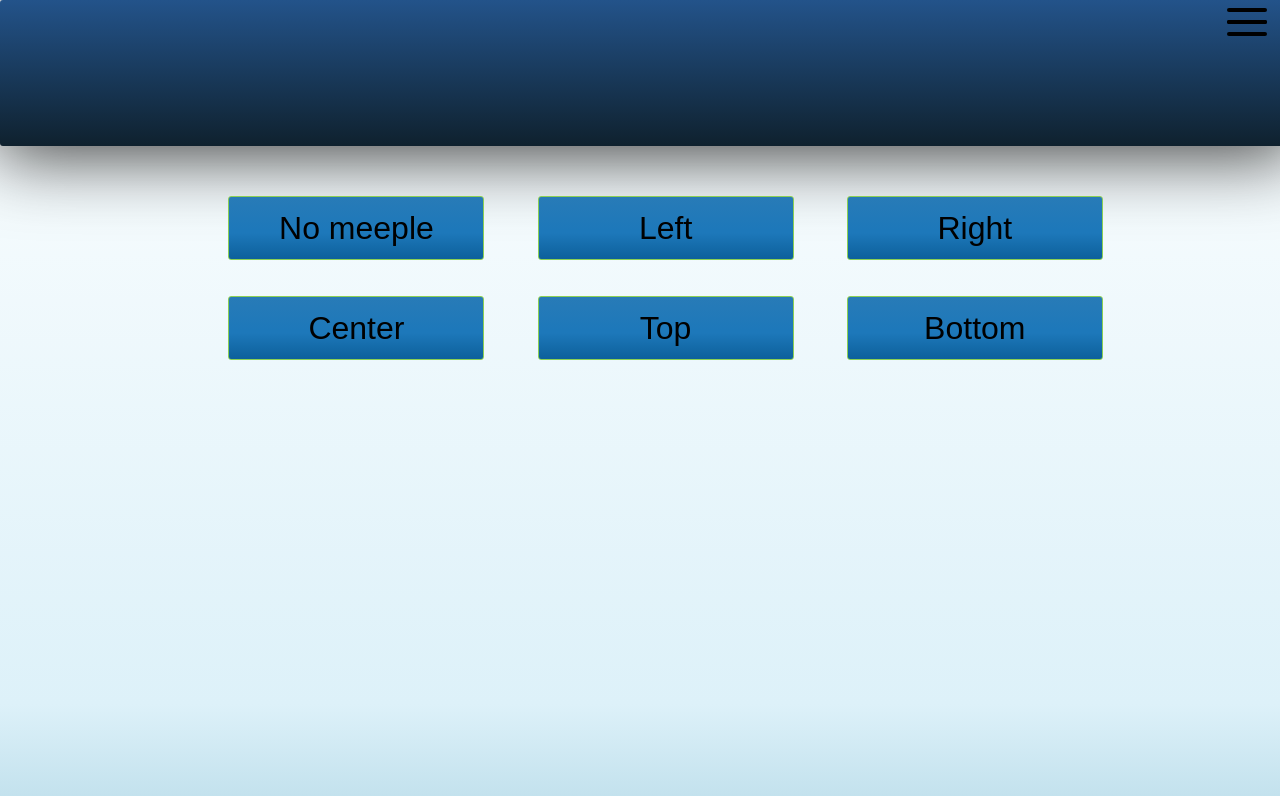
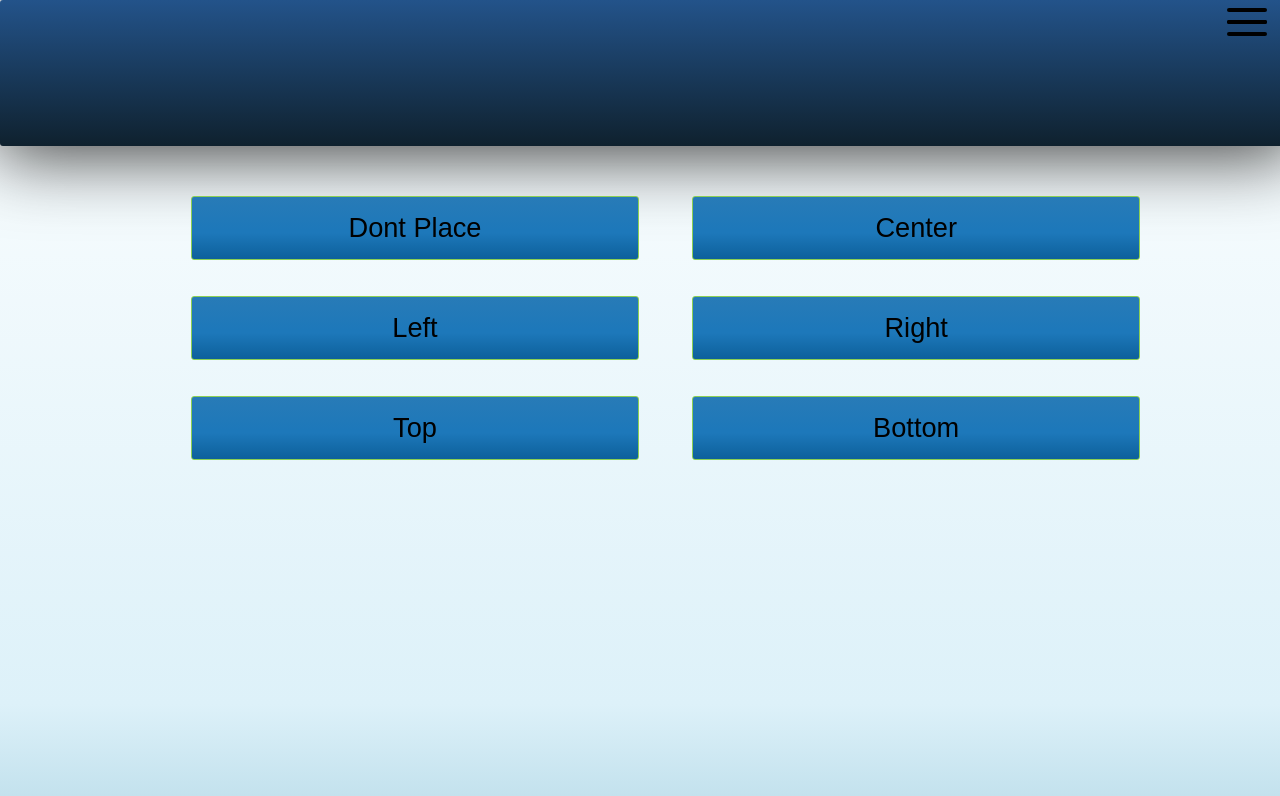
Before and after one commit to ka2le/tilegame, a website: page public/player.html in a window 1280 px wide. Drawn offline with nearby package versions, Linux system fonts and the light colour scheme.

Commit message:
fixed buttons

```diff
--- a/public/player.css
+++ b/public/player.css
@@ -27,11 +27,7 @@ body,html {
 	display:inline;
 
 }
-#meepleTable input{
-margin-left:4vw;
-width: 20vw !important;
-padding:1vh;
-}
+
 #waitingDiv{
 	display:none;
 	font-size:4em;
@@ -95,7 +91,12 @@ height:7vh !important;
 	border-radius: 7px;
 	font-family: "Century Gothic", CenturyGothic, AppleGothic, sans-serif;
 }
-
+#meepleTable input{
+margin-left:4vw;
+width: 35vw !important;
+padding:1vh;
+font-size:1.7em !important;
+}
 #top{
 	//border-bottom: 2px solid;
 	//border-color: rgb(186, 245, 255);
--- a/public/player.html
+++ b/public/player.html
@@ -82,18 +82,27 @@
 				<table style="width:100%" id="meepleTable">
 				<td>
 				  <tr>
-					<th><input type="button" value="No meeple" class="inputButton  arrow" onclick="placeMeeple('0')" ></th>
-					<th><input type="button" value="Left" class="inputButton  arrow" onclick="placeMeeple('1')" ></th>
-					<th><input type="button" value="Right" class="inputButton  arrow" onclick="placeMeeple('3')" ></th>
+					<th><input type="button" value="Dont Place" class="inputButton  arrow" onclick="placeMeeple('0')" ></th>
+					<th><input type="button" value="Center" class="inputButton  arrow" onclick="placeMeeple('5')" ></th>
+
 				  </tr>
 				 </td>
 				<td>
 				  <tr>
-					<th><input type="button" value="Center" class="inputButton  arrow" onclick="placeMeeple('5')" ></th>
-					<th><input type="button" value="Top" class="inputButton  arrow" onclick="placeMeeple('2')" ></th>
-					<th><input type="button" value="Bottom" class="inputButton  arrow" onclick="placeMeeple('4')" ></th>
+					<th><input type="button" value="Left" class="inputButton  arrow" onclick="placeMeeple('1')" ></th>
+							<th><input type="button" value="Right" class="inputButton  arrow" onclick="placeMeeple('3')" ></th>
+
 				  </tr>
 				 </td>
+				 <td>
+				  <tr>
+				<th><input type="button" value="Top" class="inputButton  arrow" onclick="placeMeeple('2')" ></th>
+				<th><input type="button" value="Bottom" class="inputButton  arrow" onclick="placeMeeple('4')" ></th>
+
+				  </tr>
+				 </td>
+
+
 				</table>
 				<div id="waitingDiv">Waiting for someone else</div>
 			</div>
```
